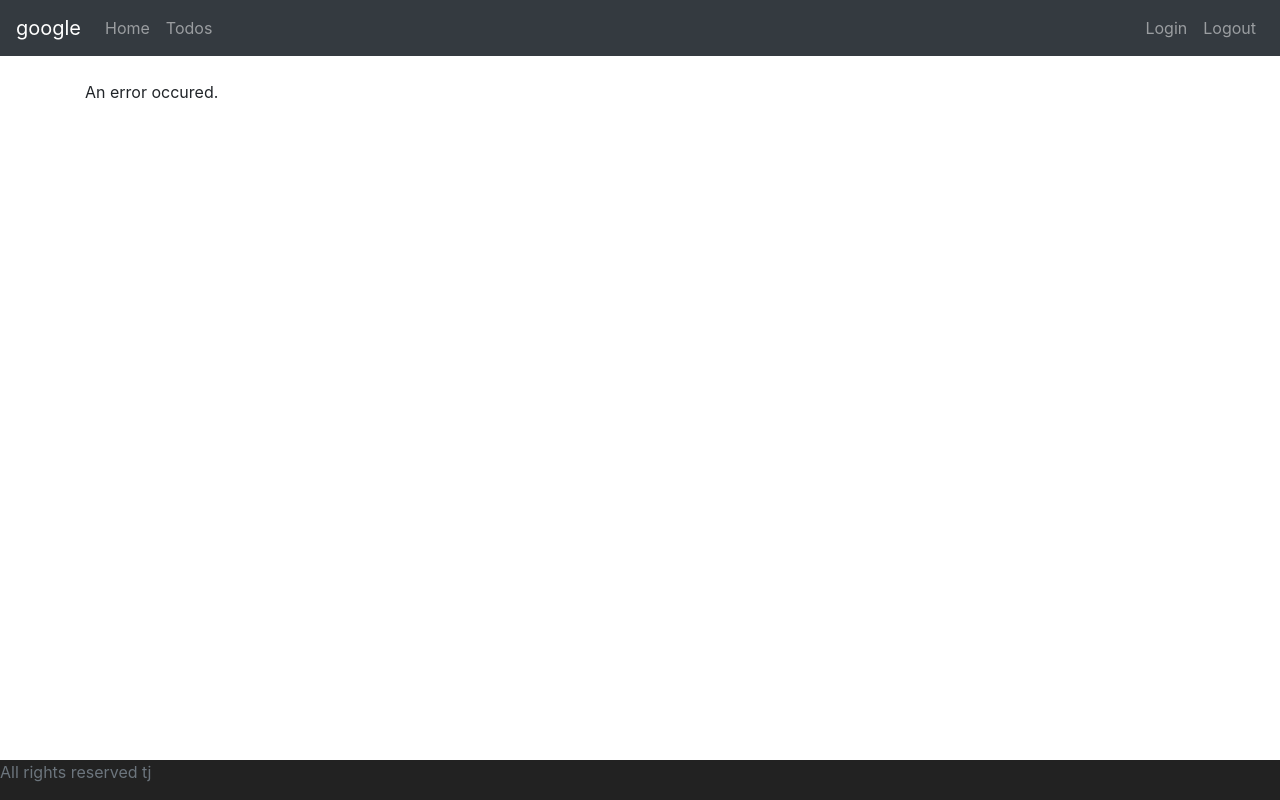
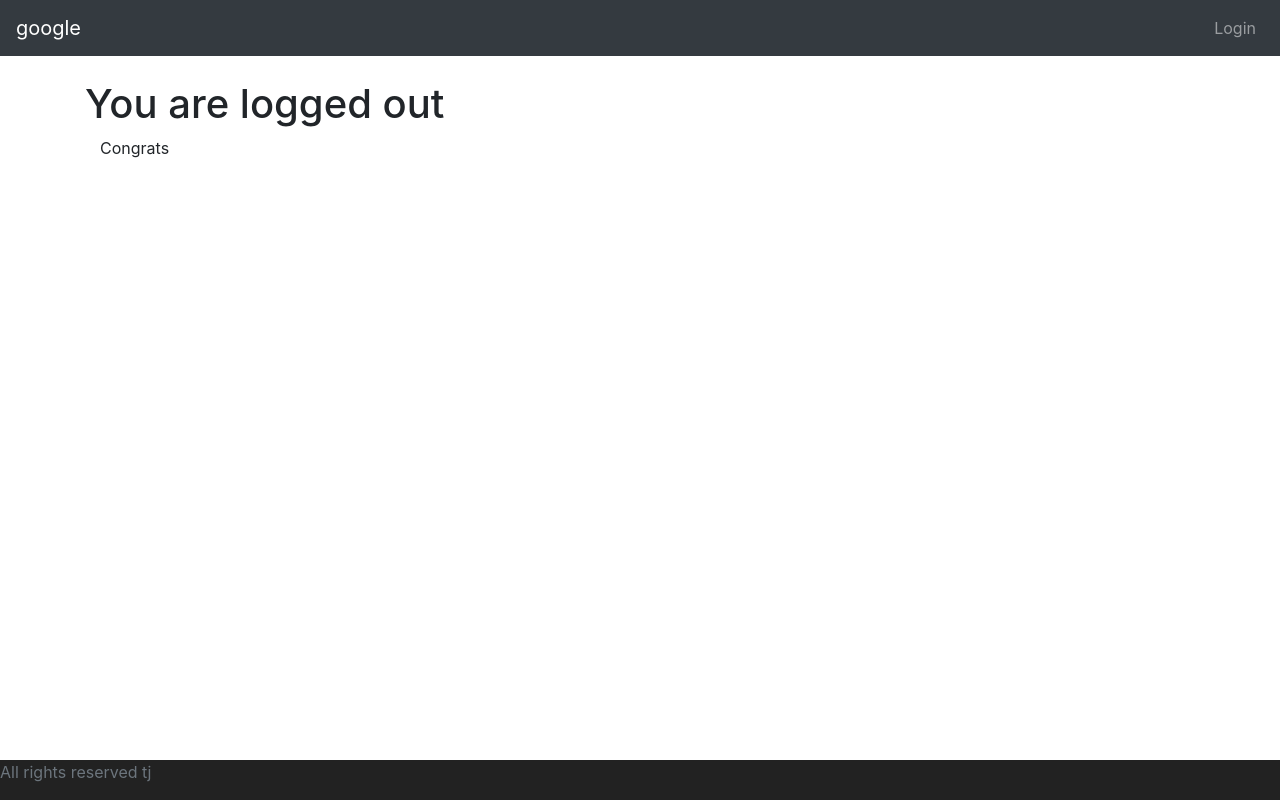
Before and after one commit to timothy-johnston/online-courses, an Angular app in the folder angularAndSpringBoot/frontend/todo/: page /logout in a window 1280 px wide. Built offline with nearby package versions, Linux system fonts and the light colour scheme.

Commit message:
implemented basic login/logout & session management

```diff
--- a/angularAndSpringBoot/frontend/todo/src/app/app-routing.module.ts
+++ b/angularAndSpringBoot/frontend/todo/src/app/app-routing.module.ts
@@ -4,16 +4,18 @@
 import { WelcomeComponent } from './welcome/welcome.component';
 import { ErrorComponent } from './error/error.component';
 import { ListTodosComponent } from './list-todos/list-todos.component';
+import { LogoutComponent } from './logout/logout.component';
 
 //welcome
 const routes: Routes = [
 
 
-  {path: '', component: LoginComponent},
+  {path: '', component: LoginComponent},  //Can specify conditions as to when these can be activated (RouteGaurdService)
   {path: 'login', component: LoginComponent},
   {path: 'welcome', component: WelcomeComponent},
   {path: 'welcome/:name', component: WelcomeComponent},
   {path: 'todos', component: ListTodosComponent},
+  {path: 'logout', component: LogoutComponent},
   {path: '**', component: ErrorComponent}
 
 ];
--- a/angularAndSpringBoot/frontend/todo/src/app/app.module.ts
+++ b/angularAndSpringBoot/frontend/todo/src/app/app.module.ts
@@ -11,6 +11,7 @@
 import { ListTodosComponent } from './list-todos/list-todos.component';
 import { MenuComponent } from './menu/menu.component';
 import { FooterComponent } from './footer/footer.component';
+import { LogoutComponent } from './logout/logout.component';
 
 @NgModule({
   declarations: [
@@ -21,7 +22,8 @@
     ErrorComponent,
     ListTodosComponent,
     MenuComponent,
-    FooterComponent
+    FooterComponent,
+    LogoutComponent
   ],
   imports: [
     BrowserModule,
--- a/angularAndSpringBoot/frontend/todo/src/app/login/login.component.ts
+++ b/angularAndSpringBoot/frontend/todo/src/app/login/login.component.ts
@@ -1,5 +1,6 @@
 import { Component, OnInit } from '@angular/core';
 import { Router } from '@angular/router';
+import { HardcodedAuthenticationService } from '../service/hardcoded-authentication.service';
 
 @Component({
   selector: 'app-login',
@@ -16,7 +17,8 @@
 
   //Router - Use dependency injection
 
-  constructor(private router: Router) { }
+  constructor(private router: Router,
+    private hardcodedAuthenticationService: HardcodedAuthenticationService) { }
 
   ngOnInit() {
   }
@@ -27,8 +29,8 @@
 
 
     //Hardcode some authentication logic. This will be changed.
-    if(this.username === 'tj' && this.password === '123') {
-
+    // if(this.username === 'tj' && this.password === '123') {
+    if(this.hardcodedAuthenticationService.authenticate(this.username, this.password)) {
       //Redirect to Welcome Page
       this.router.navigate(['welcome', this.username])
 
--- /dev/null
+++ b/angularAndSpringBoot/frontend/todo/src/app/logout/logout.component.html
@@ -0,0 +1,5 @@
+<h1>You are logged out</h1>
+
+<div class="container">
+  Congrats
+</div>
--- /dev/null
+++ b/angularAndSpringBoot/frontend/todo/src/app/logout/logout.component.ts
@@ -0,0 +1,17 @@
+import { Component, OnInit } from '@angular/core';
+import { HardcodedAuthenticationService } from '../service/hardcoded-authentication.service';
+
+@Component({
+  selector: 'app-logout',
+  templateUrl: './logout.component.html',
+  styleUrls: ['./logout.component.css']
+})
+export class LogoutComponent implements OnInit {
+
+  constructor(private hardcodedAuthenticationService: HardcodedAuthenticationService) { }
+
+  ngOnInit() {
+    this.hardcodedAuthenticationService.logout();
+  }
+
+}
--- a/angularAndSpringBoot/frontend/todo/src/app/menu/menu.component.html
+++ b/angularAndSpringBoot/frontend/todo/src/app/menu/menu.component.html
@@ -3,13 +3,13 @@
     <div><a href="https://www.google.com" class="navbar-brand">google</a></div>
 
     <ul class="navbar-nav">
-      <li><a routerLink="/welcome/tj" class="nav-link">Home</a></li>
-      <li><a routerLink="/todos" class="nav-link">Todos</a></li>
+      <li><a *ngIf="this.hardcodedAuthenticationService.isUserLoggedIn()" routerLink="/welcome/tj" class="nav-link">Home</a></li>
+      <li><a *ngIf="this.hardcodedAuthenticationService.isUserLoggedIn()" routerLink="/todos" class="nav-link">Todos</a></li>
     </ul>
 
     <ul class="navbar-nav navbar-collapse justify-content-end">
-        <li><a routerLink="/login" class="nav-link">Login</a></li>
-        <li><a routerLink="/logout" class="nav-link">Logout</a></li>
+        <li><a *ngIf="!this.hardcodedAuthenticationService.isUserLoggedIn()" routerLink="/login" class="nav-link">Login</a></li>
+        <li><a *ngIf="this.hardcodedAuthenticationService.isUserLoggedIn()" routerLink="/logout" class="nav-link">Logout</a></li>
       </ul>
 
   </nav>
--- a/angularAndSpringBoot/frontend/todo/src/app/menu/menu.component.ts
+++ b/angularAndSpringBoot/frontend/todo/src/app/menu/menu.component.ts
@@ -1,4 +1,5 @@
 import { Component, OnInit } from '@angular/core';
+import { HardcodedAuthenticationService } from '../service/hardcoded-authentication.service';
 
 @Component({
   selector: 'app-menu',
@@ -7,9 +8,12 @@
 })
 export class MenuComponent implements OnInit {
 
-  constructor() { }
+  isUserLoggedIn: boolean = false;
+
+  constructor(private hardcodedAuthenticationService : HardcodedAuthenticationService) { }
 
   ngOnInit() {
+    this.isUserLoggedIn = this.hardcodedAuthenticationService.isUserLoggedIn();
   }
 
 }
--- /dev/null
+++ b/angularAndSpringBoot/frontend/todo/src/app/service/hardcoded-authentication.service.ts
@@ -0,0 +1,29 @@
+import { Injectable } from '@angular/core';
+
+@Injectable({
+  providedIn: 'root'
+})
+export class HardcodedAuthenticationService {
+
+  constructor() { }
+
+  authenticate(username, password) {
+    //console.log('before: ' + this.isUserLoggedIn())
+    if(username==="tj" && password==='123') {
+      sessionStorage.setItem('authenticatedUser', username);
+      //console.log('after: ' + this.isUserLoggedIn())
+      return true;
+    }
+    return false;
+  }
+
+  isUserLoggedIn() {
+    let user = sessionStorage.getItem('authenticatedUser')
+    return !(user === null)
+  }
+
+  logout() {
+    sessionStorage.removeItem('authenticatedUser')
+  }
+
+}
```
Also changed, not shown: angularAndSpringBoot/frontend/todo/src/app/logout/logout.component.css (added), 2 other files (tests, documents, lock files or other folders).
